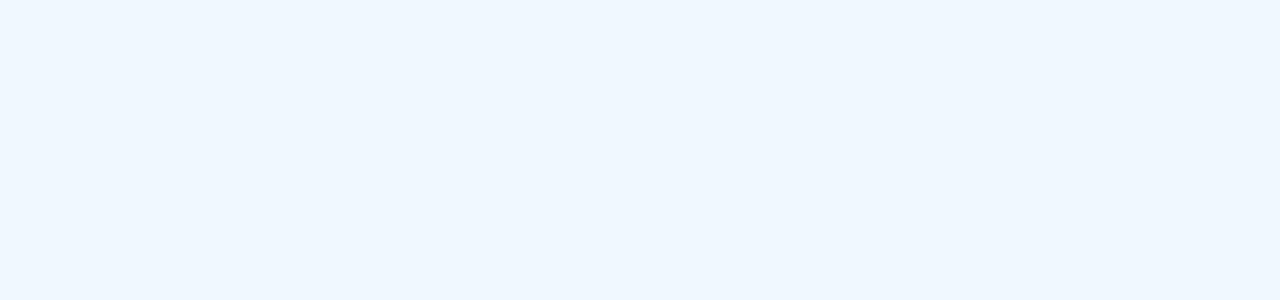
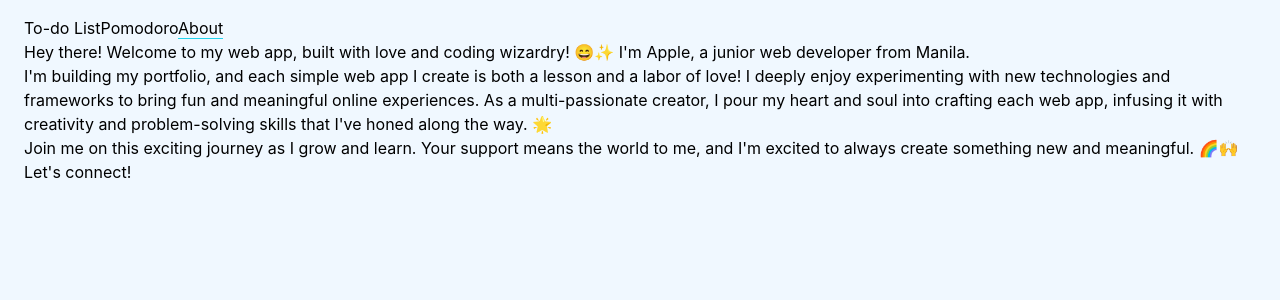
Before and after one commit to missmansanas/productivity-app, a React (Vite) app: page /productivity-app/about in a window 1280 px wide. Before the commit this address had no page. Shown: the top 300 px of the page. Built offline with nearby package versions, Linux system fonts and the light colour scheme.

Commit message:
Update: About Page, Todo layout

```diff
--- a/src/App.jsx
+++ b/src/App.jsx
@@ -8,7 +8,7 @@ function App() {
   return (
     <>
       <NavBar/>
-      <div id="body" className='h-full box-border mx-auto w-96'>
+      <div id="body" className='h-full box-border mx-auto'>
         <Outlet/>
         <Toaster
           position='bottom-right'
--- a/src/components/AboutPage.jsx
+++ b/src/components/AboutPage.jsx
@@ -1,8 +1,25 @@
 import React from 'react'
+import { Link } from 'react-router-dom'
 
 const AboutPage = () => {
   return (
-    <div>About Page</div>
+    <div className='flex flex-col h-full justify-center w-2/3 leading-8 ml-8 gap-4'>
+      <p>
+        Hey there! Welcome to my web app, built with love and coding wizardry! 😄✨ I'm Apple, a junior web developer from Manila.
+      </p>
+      <p>
+        I'm building my portfolio, and each simple web app I create is both a lesson and a labor of love! I deeply enjoy experimenting with new technologies and frameworks to bring fun and meaningful online experiences. As a multi-passionate creator, I pour my heart and soul into crafting each web app, infusing it with creativity and problem-solving skills that I've honed along the way. 🌟
+      </p>
+      <p>
+        Join me on this exciting journey as I grow and learn. Your support means the world to me, and I'm excited to always create something new and meaningful. 🌈🙌
+      </p>
+      <a
+        href='http://missmansanas.com/' target='_blank'
+        className='text-sky-500 underline underline-offset-2'
+        >
+        Let's connect!
+      </a>
+    </div>
   )
 }
 
--- a/src/components/NavBar.jsx
+++ b/src/components/NavBar.jsx
@@ -17,6 +17,12 @@ const NavBar = () => {
         >
         Pomodoro
         </NavLink>
+      <NavLink
+        to="/about"
+        className={({isActive}) => isActive ? "active" : ""}
+        >
+        About
+      </NavLink>
     </div>
   )
 }
--- a/src/components/Pomodoro.jsx
+++ b/src/components/Pomodoro.jsx
@@ -133,7 +133,7 @@ const Pomodoro = () => {
   }, [timer]);
 
   return (
-    <div className='w-96 flex flex-col items-center h-full justify-center text-center'>
+    <div className='w-96 mx-auto flex flex-col items-center h-full justify-center text-center'>
       <input
         type='text'
         name='focus'
--- a/src/components/TodoItem.jsx
+++ b/src/components/TodoItem.jsx
@@ -31,8 +31,8 @@ const TodoItem = ({item, toggleCompleted, deleteTodo, editTodo}) => {
   }
 
   return (
-    <li className='w-full flex flex-row justify-between items-center py-1 text-lg font-light transition-all duration-300'>
-      <div className='w-full flex flex-row items-center'>
+    <li className='w-full flex flex-row justify-between items-center px-2 py-4 text-lg font-light transition-all duration-300 border bg-white/20 shadow-sm hover:shadow-md rounded gap-3'>
+      {/* <div className='w-full flex flex-row items-center'> */}
         {completed ?
           <MdCheckBox
             onClick={() => handleCompleted()}
@@ -53,7 +53,7 @@ const TodoItem = ({item, toggleCompleted, deleteTodo, editTodo}) => {
             onBlur={saveEdit}
             autoFocus
             className='
-              px-1 mx-3 w-full
+              px-1 w-full
               focus:outline focus:outline-1 focus:outline-sky-200 focus:bg-white focus:text-black
               transition-all duration-300
               '
@@ -62,16 +62,16 @@ const TodoItem = ({item, toggleCompleted, deleteTodo, editTodo}) => {
         ) : (
           <>
             <span
-              className={completed ? 'w-full px-1 mx-3 line-through text-black/20 cursor-text duration-300' : 'w-full px-1 mx-3 cursor-text duration-300'}
+              className={completed ? 'w-full px-1 line-through text-black/20 cursor-text duration-300' : 'w-full px-1 cursor-text duration-300'}
               onClick={() => handleEdit()}
             >
               {item.task}
             </span>
           </>
         )}
-      </div>
+      {/* </div> */}
+        <MdOutlineTimer className='text-black/20 hover:text-black/70 duration-300 cursor-pointer' onClick={focusOnTask} />
         <AiOutlineDelete className='text-black/20 hover:text-black/70 duration-300 cursor-pointer' onClick={() => deleteTodo(id)}/>
-        <MdOutlineTimer className='text-black/20 hover:text-black/70 duration-300 cursor-pointer' onClick={focusOnTask} />
     </li>
   )
 }
--- a/src/components/TodoList.jsx
+++ b/src/components/TodoList.jsx
@@ -4,16 +4,28 @@ import toast from 'react-hot-toast';
 import { AiOutlineSave, AiOutlineFileAdd } from "react-icons/ai";
 
 const TodoList = () => {
+/**
+ * Initialize states and refs
+ * todolist - array of to-do items, initialized as empty array
+ * input - controls the input form for adding tasks
+ * filter - controls display of completed/uncompleted tasks
+ */
   const [todolist, setTodolist] = useState([]);
   const [input, setInput] = useState('');
   const [filter, setFilter] = useState('all');
 
+/**
+ * Function for saving the latest todo list to local storage
+ * Can be manually called by save button
+ * Called by useEffect every 60 seconds
+ * Called every time new task is added
+ */
   const saveToStorage = (updatedList) => {
     localStorage.setItem('todolist', JSON.stringify(updatedList));
     toast.success('Changes saved');
   }
 
-  // Auto-save every 30s
+/* Auto-save every 60s */
   useEffect(() => {
     const autosaveInterval = setInterval(() => {
       saveToStorage(todolist);
@@ -22,15 +34,25 @@ const TodoList = () => {
     return () => clearInterval(autosaveInterval);
   }, [todolist]);
 
+/**
+ * Loads saved todo list from local storage if it exists
+ * If not, retrieves placeholder list as tutorial
+ */
   useEffect(() => {
     const savedTodoList = JSON.parse(localStorage.getItem('todolist')) || [
-      { id: 1, task: 'Edit this task', completed: false, },
-      { id: 2, task: 'Mark this as completed', completed: false, },
-      { id: 3, task: 'Delete this task', completed: true, },
+      { id: 1, task: 'Click on this task to edit', completed: false, },
+      { id: 2, task: 'Mark this as completed with the box icon', completed: false, },
+      { id: 3, task: 'Delete this task with the trash icon', completed: true, },
+      { id: 4, task: 'Start a focused timer on this task with the stopwatch icon', completed: false, },
+      { id: 5, task: 'Save changes with the save icon (It autosaves every 1 minute!)', completed: false, },
     ];
     setTodolist(savedTodoList);
   }, [])
 
+/**
+ * Function for creating new tasks
+ * Automatically calls saveToStorage()
+ */
   const addTodo = (event) => {
     event.preventDefault();
     const id = todolist.length + 1;
@@ -45,11 +67,16 @@ const TodoList = () => {
     setInput('');
   }
 
+/**
+ * Function for toggling completed status, identified by task id
+ * Passed down to TodoItem component
+ * and called by the checkbox/empty box icon
+ */
   const toggleCompleted = (id) => {
     let list = todolist.map((task) => {
       let item = {};
       if (task.id === id) {
-        item = { ...task, completed: !task.complete };
+        item = { ...task, completed: !task.completed };
       } else item = { ...task };
 
       return item;
@@ -57,11 +84,21 @@ const TodoList = () => {
     setTodolist(list);
   }
 
+/**
+ * Function for removing an item from the list, identified by task id
+ * Passed down to TodoItem component
+ * and called by the trash icon
+ */
   const deleteTodo = (id) => {
     const list = todolist.filter((task) => task.id !== id);
     setTodolist(list);
   }
 
+/**
+ * Function for editing existing task, identified by task id
+ * Called by clicking on the task text
+ * Passed down to TodoItem component
+ */
   const editTodo = (id, editedTask) => {
     const updatedTodoList = todolist.map((todo) => {
       if (todo.id === id) {
@@ -72,31 +109,18 @@ const TodoList = () => {
     setTodolist(updatedTodoList);
   }
 
+/**
+ * Handles display of completed/uncompleted tasks
+ */
   const filterTodos = (event) => {
     setFilter(event.target.value);
   }
 
   return (
-    <div>
-      <form className='flex flex-row items-center my-4'
-      onSubmit={addTodo}>
-          <input
-            type="text"
-            value={input}
-            placeholder='Add new task'
-            className='w-full -ml-2 p-2 hover:outline focus:outline hover:outline-1 focus:outline-1 hover:outline-sky-200 focus:outline-sky-200 focus:bg-white bg-transparent transition-all duration-500 text-black/20 focus:text-black text-xl font-extralight'
-            onInput={event => setInput(event.target.value)}
-            />
-
-          <button type="submit" className='mx-1 rounded-full w-auto'>
-            <AiOutlineFileAdd className='text-black/20 hover:text-sky-500 duration-300'/>
-          </button>
-
-          <AiOutlineSave className='mx-1 text-xl w-auto rounded-full text-black/20 hover:text-sky-500 duration-300' onClick={() => saveToStorage(todolist)}/>
-
-      </form>
-
-        <div name="labels" className='flex flex-row justify-between text-neutral-400 font-light my-2'>
+    <div className='w-auto md:max-w-[640px] mx-auto'>
+      {/* Filters Div */}
+      <div name="labels" className='flex flex-row justify-start gap-4 text-neutral-400 font-light my-2 px-2 text-xs'>
+        {/* Filter => All */}
         <label className='flex gap-2'>
           <input
             type="radio"
@@ -107,6 +131,8 @@ const TodoList = () => {
             />
           All
         </label>
+
+        {/* Filter => Uncompleted */}
         <label className='flex gap-2'>
           <input
             type="radio"
@@ -115,8 +141,10 @@ const TodoList = () => {
             checked={filter === 'uncompleted'}
             onChange={filterTodos}
             />
-            Uncompleted
+          To-Do
         </label>
+
+        {/* Filter => Completed */}
         <label className='flex gap-2'>
           <input
             type="radio"
@@ -125,11 +153,11 @@ const TodoList = () => {
             checked={filter === 'completed'}
             onChange={filterTodos}
             />
-            Completed
+          Done
         </label>
       </div>
 
-
+      {/* Task List Div */}
       <ul className='flex flex-col gap-2 mt-8'>
         {todolist?.length > 0 &&
           todolist.filter((todo) => {
@@ -152,6 +180,25 @@ const TodoList = () => {
         }
       </ul>
 
+      {/* Add Task Input + Save Changes */}
+      <form
+        className='flex flex-row items-center justify-between gap-8 my-4'
+        onSubmit={addTodo}>
+        <input
+          type="text"
+          value={input}
+          placeholder='Add new task and hit enter'
+          className='w-full p-2 px-10 hover:outline focus:outline hover:outline-1 focus:outline-1 hover:outline-sky-200 focus:outline-sky-200 focus:bg-white bg-transparent transition-all duration-500 text-black/20 focus:text-black text-xl font-extralight'
+          onInput={event => setInput(event.target.value)}
+          />
+
+        {/* <button type="submit" className='mx-1 rounded-full w-auto'>
+          <AiOutlineFileAdd className='text-black/20 hover:text-sky-500 duration-300'/>
+        </button> */}
+
+        <AiOutlineSave className='mx-2 text-xl w-auto rounded-full text-black/20 hover:text-sky-500 duration-300' onClick={() => saveToStorage(todolist)}/>
+
+    </form>
 
     </div>
   )
--- a/src/main.jsx
+++ b/src/main.jsx
@@ -5,43 +5,22 @@ import App from './App.jsx'
 
 import {
   BrowserRouter,
-  RouterProvider,
   Routes,
   Route,
 } from "react-router-dom";
 import Pomodoro from './components/Pomodoro'
 import TodoList from './components/TodoList'
 import ErrorPage from './components/ErrorPage.jsx';
-
-// const router = createBrowserRouter([
-//   {
-//     path: "/",
-//     element: <App />,
-//     errorElement: <ErrorPage/>,
-//     children: [
-//       {
-//         path: "/",
-//         element: <TodoList/>,
-//       },
-//       {
-//         path: "pomodoro",
-//         element: <Pomodoro/>,
-//       },
-//     ]
-//   },
-// ],
-// {
-//   basename: '/productivity-app'
-// });
+import AboutPage from './components/AboutPage';
 
 ReactDOM.createRoot(document.getElementById('root')).render(
   <React.StrictMode>
-    {/* <RouterProvider router={router} /> */}
     <BrowserRouter basename='/productivity-app'>
       <Routes>
         <Route path='/' element={<App/>}>
           <Route path='/' index element={<TodoList/>} />
           <Route path='/pomodoro' element={<Pomodoro/>} />
+          <Route path='/about' element={<AboutPage/>} />
         </Route>
       </Routes>
     </BrowserRouter>
```
Lines whose indentation alone changed are shown as unchanged.
